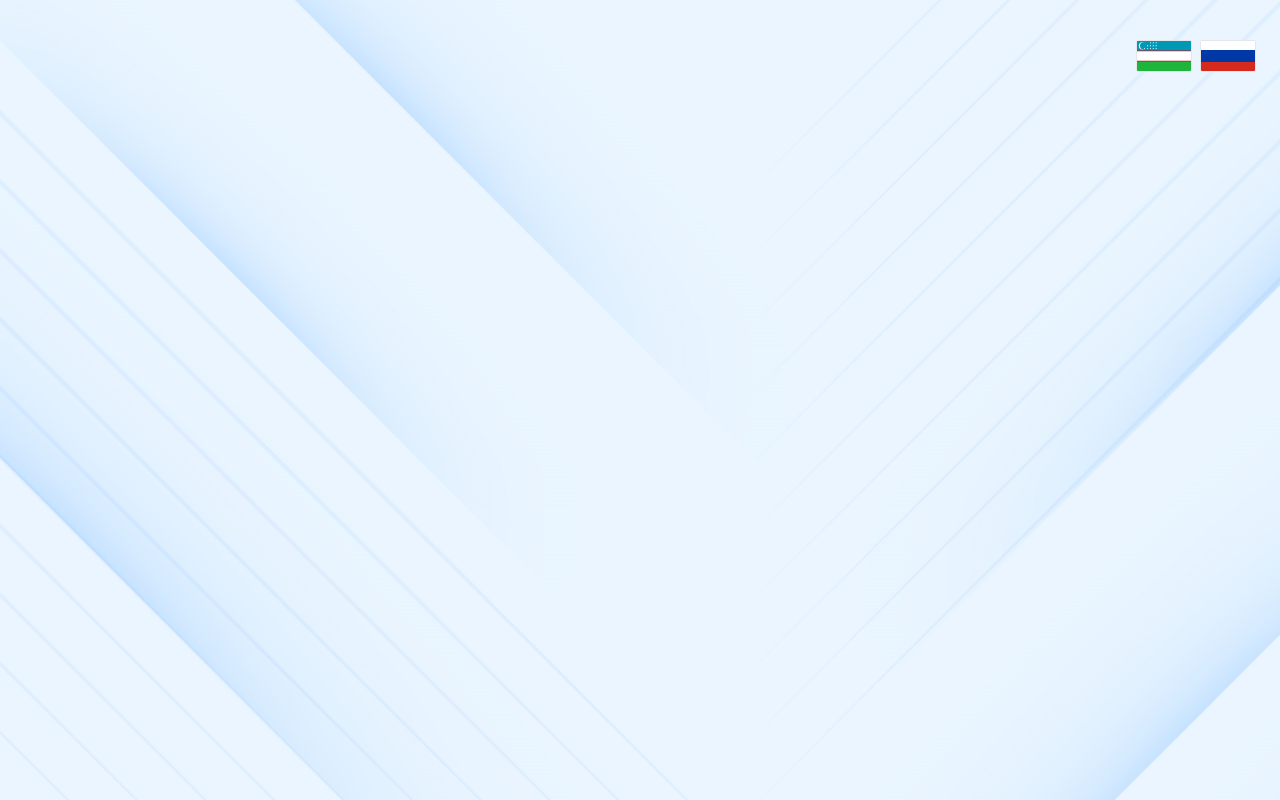
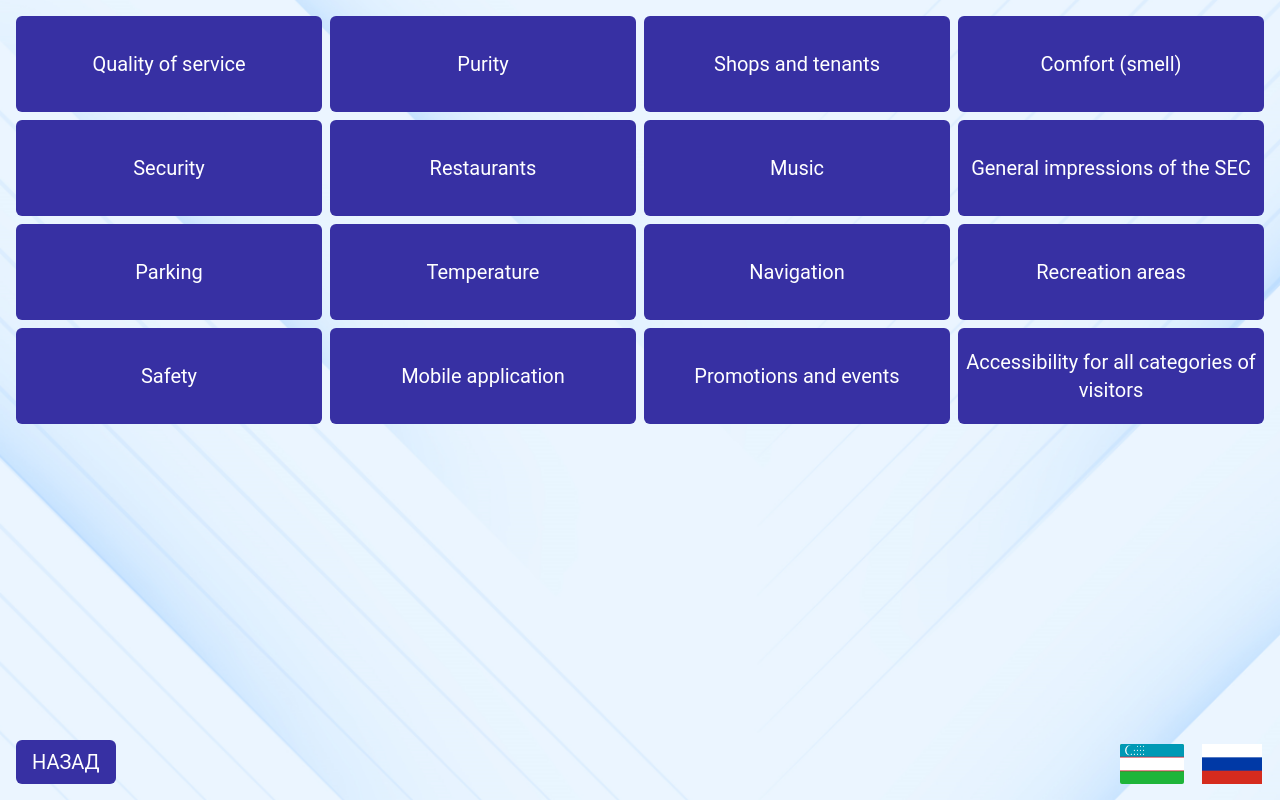
Before and after one commit to LerroG/TCM-feedback, a Vue app: page /categories in a window 1280 px wide. Before the commit this address had no page. Built offline with nearby package versions, Linux system fonts and the light colour scheme.

Commit message:
categories page

```diff
--- a/src/App.vue
+++ b/src/App.vue
@@ -4,6 +4,27 @@ import AppLayout from '@/layouts/AppLayout.vue'
 
 <template>
 	<AppLayout>
-		<RouterView />
+		<RouterView v-slot="{ Component }">
+			<Transition mode="out-in">
+				<component :is="Component" />
+			</Transition>
+		</RouterView>
 	</AppLayout>
 </template>
+
+<style scoped>
+.v-enter-active,
+.v-leave-active {
+	transition: all 0.4s ease-out;
+}
+
+.v-enter-from {
+	opacity: 0;
+	transform: translateX(40px);
+}
+
+.v-leave-to {
+	opacity: 0;
+	transform: translateX(-40px);
+}
+</style>
--- a/src/layouts/AppLayoutDefault.vue
+++ b/src/layouts/AppLayoutDefault.vue
@@ -1,22 +1,36 @@
+<script setup lang="ts">
+import { computed } from 'vue'
+import { useRoute, useRouter } from 'vue-router'
+
+const route = useRoute()
+const router = useRouter()
+const isNeedButtonBack = computed(() => {
+	return (
+		route.path.startsWith('/categories') || route.path.startsWith('/category')
+	)
+})
+</script>
+
 <template>
-	<div class="w-screen h-screen p-6 bg_image">
+	<div class="w-screen h-screen p-4 bg_image flex flex-col justify-between">
 		<main class="mb-4">
 			<slot />
 		</main>
-		<footer class="flex gap-2 w-full justify-end">
-			<div class="w-14 h-8 rounded-sm border overflow-hidden">
-				<img
-					class="w-full h-full object-cover"
-					src="/flags/uzbekistan.svg"
-					alt="O'zbek"
-				/>
-			</div>
-			<div class="w-14 h-8 rounded-sm border overflow-hidden">
-				<img
-					class="w-full h-full object-cover"
-					src="/flags/russia.svg"
-					alt="O'zbek"
-				/>
+		<footer class="flex gap-4 w-full items-end justify-between">
+			<button
+				@click="router.back()"
+				v-if="isNeedButtonBack"
+				class="bg-indigo-800 text-white text-xl py-2 px-4 rounded-md active:bg-indigo-800/90 transition-colors"
+			>
+				НАЗАД
+			</button>
+			<div class="flex gap-4 w-full justify-end">
+				<div class="w-16 h-10 rounded-sm overflow-hidden">
+					<img class="w-full h-full" src="/flags/uzbekistan.svg" alt="O'zbek" />
+				</div>
+				<div class="w-16 h-10 rounded-sm overflow-hidden">
+					<img class="w-full h-full" src="/flags/russia.svg" alt="O'zbek" />
+				</div>
 			</div>
 		</footer>
 	</div>
--- /dev/null
+++ b/src/pages/categories.vue
@@ -0,0 +1,39 @@
+<script setup lang="ts">
+const categoryNames = [
+	{ name: 'Quality of service', link: 'quality' },
+	{ name: 'Purity', link: 'purity' },
+	{ name: 'Shops and tenants', link: 'tenants' },
+	{ name: 'Comfort (smell)', link: 'comfort' },
+	{ name: 'Security', link: 'security' },
+	{ name: 'Restaurants', link: 'restaurants' },
+	{ name: 'Music', link: 'music' },
+	{ name: 'General impressions of the SEC', link: 'general-impressions' },
+	{ name: 'Parking', link: 'parking' },
+	{ name: 'Temperature', link: 'temperature' },
+	{ name: 'Navigation', link: 'navigation' },
+	{ name: 'Recreation areas', link: 'recreation-areas' },
+	{ name: 'Safety', link: 'safety' },
+	{ name: 'Mobile application', link: 'mobile-app' },
+	{ name: 'Promotions and events', link: 'promotions' },
+	{
+		name: 'Accessibility for all categories of visitors',
+		link: 'accessibility'
+	}
+]
+</script>
+
+<template>
+	<div class="grid grid-cols-4 gap-2">
+		<RouterLink
+			v-for="route in categoryNames"
+			:key="route.link"
+			:to="`/category/${route.link}`"
+		>
+			<button
+				class="w-full h-24 bg-indigo-800 text-white text-xl p-2 rounded-md active:bg-indigo-800/90 transition-colors"
+			>
+				{{ route.name }}
+			</button>
+		</RouterLink>
+	</div>
+</template>
--- /dev/null
+++ b/src/pages/category.vue
@@ -0,0 +1,9 @@
+<script setup lang="ts">
+import { useRoute } from 'vue-router'
+
+const route = useRoute()
+</script>
+
+<template>
+	<div>{{ route.params.categoryName }}</div>
+</template>
--- a/src/pages/start.vue
+++ b/src/pages/start.vue
@@ -17,8 +17,12 @@
 		<div class="mb-5">
 			Ваш отзыв поможет нам сделать ваш следующий визит ещё приятнее!
 		</div>
-		<button class="bg-indigo-800 text-white text-xl p-4 rounded-md">
-			Оставить отзыв
-		</button>
+		<RouterLink to="/categories">
+			<button
+				class="bg-indigo-800 text-white text-xl p-4 rounded-md active:bg-indigo-800/90 transition-colors"
+			>
+				Оставить отзыв
+			</button>
+		</RouterLink>
 	</div>
 </template>
--- a/src/router/index.ts
+++ b/src/router/index.ts
@@ -8,6 +8,17 @@ const routes = [
 		name: RouteNamesEnum.start,
 		component: () => import('@/pages/start.vue')
 		// meta: { titleKey: 'Feedback reports' }
+	},
+	{
+		path: '/categories',
+		name: RouteNamesEnum.categories,
+		component: () => import('@/pages/categories.vue')
+		// meta: { titleKey: 'Feedback reports' }
+	},
+	{
+		path: '/category/:categoryName',
+		name: RouteNamesEnum.category,
+		component: () => import('@/pages/category.vue')
 	}
 ]
 
--- a/src/router/router.types.ts
+++ b/src/router/router.types.ts
@@ -10,5 +10,7 @@ declare module 'vue-router' {
 }
 
 export enum RouteNamesEnum {
-	start = 'start'
+	start = 'start',
+	categories = 'categories',
+	category = 'category'
 }
```
